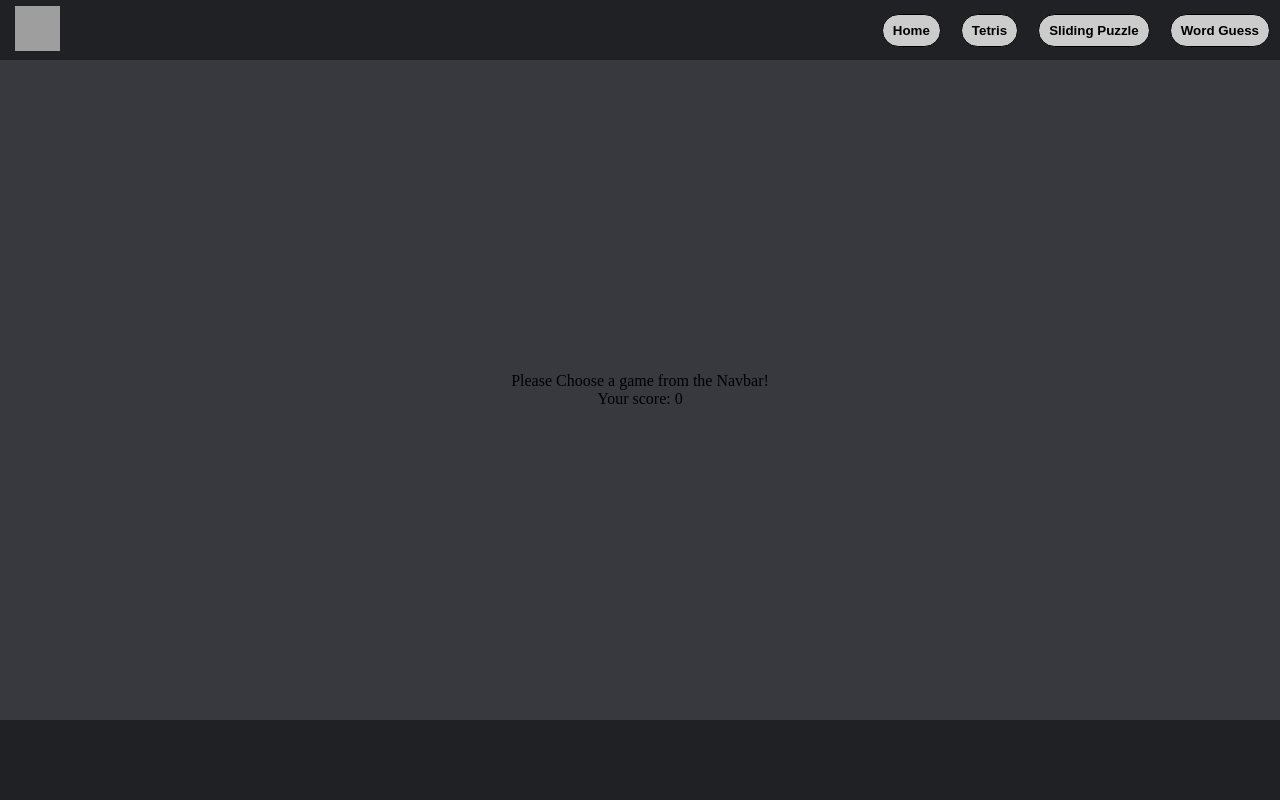
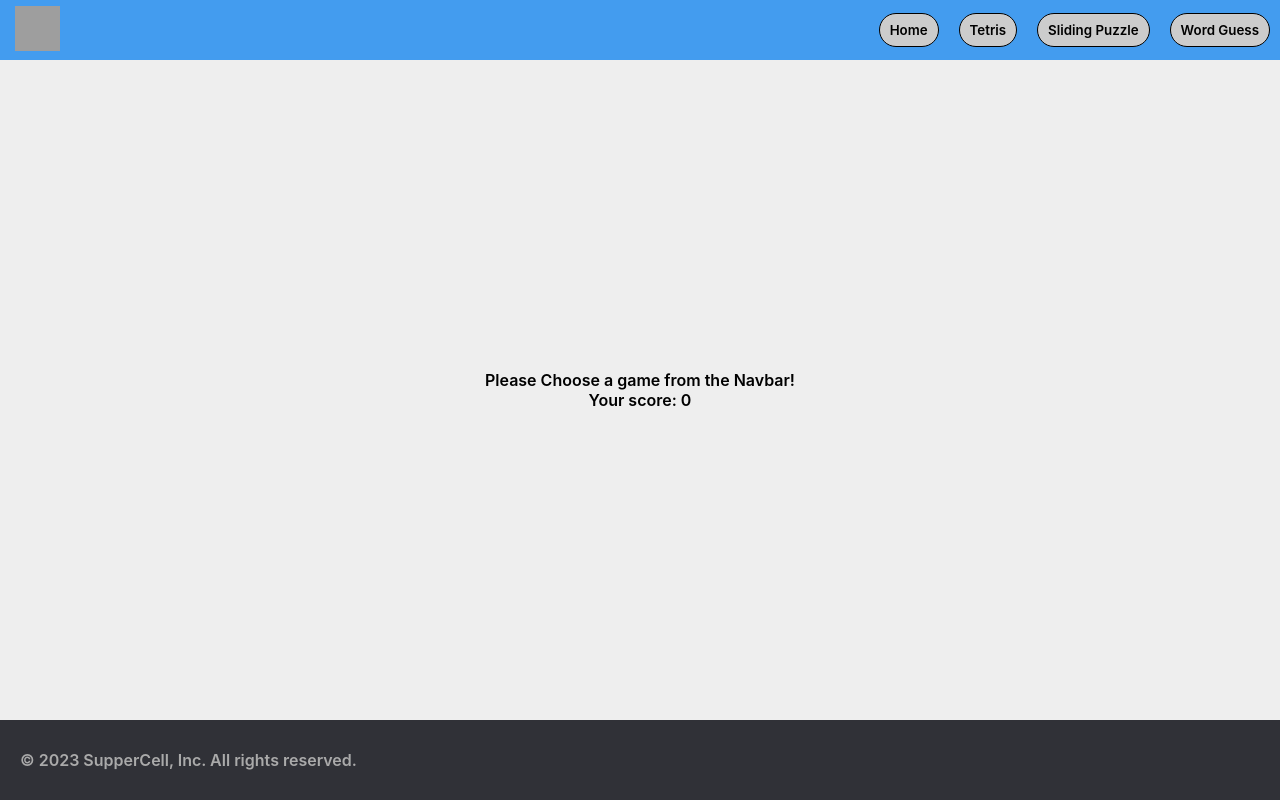
Before and after one commit to DarrenDuanAU/simple-games, a React (Create React App) app: page / in a window 1280 px wide. Built offline with nearby package versions, Linux system fonts and the light colour scheme; grey boxes are pictures that could not be loaded; the HTML template or start-up script is replaced by a standard one.

Commit message:
add style to the footer

```diff
--- a/src/components/Footer/Footer.js
+++ b/src/components/Footer/Footer.js
@@ -1,6 +1,7 @@
+import './style.css'
 const Footer = () => (
   <div className="footer">
-
+    <p className='copy-right'>© 2023 SupperCell, Inc. All rights reserved.</p>
   </div>
 )
 export default Footer;
--- /dev/null
+++ b/src/components/Footer/style.css
@@ -0,0 +1,4 @@
+.copy-right {
+  color:#aaa;
+  margin-left: 20px;
+}
--- a/src/style/App.css
+++ b/src/style/App.css
@@ -3,6 +3,8 @@
 * {
   margin: 0;
   padding: 0;
+  font-family: -apple-system, BlinkMacSystemFont, 'Segoe UI', 'Roboto', 'Oxygen', 'Ubuntu', 'Cantarell', 'Fira Sans', 'Droid Sans', 'Helvetica Neue', sans-serif;
+  font-weight: 600;
 }
 
 .log {
@@ -12,7 +14,6 @@
 .button {
   margin: 10px;
   padding: 8px 10px;
-  font-weight: 600;
   cursor: pointer;
   border-radius: 20px;
   border: 1px solid #000;
@@ -22,7 +23,7 @@
 
 .button:hover {
   border-radius: 6px;
-  background-color: #439CEF;
+  background-color: #fff;
 }
 
 .button:active {
@@ -36,7 +37,7 @@
   width: 100%;
   height: 60px;
   /* background-color: #439CEF; */
-  background-color: #202125;
+  background-color: #439CEF;
 }
 
 .page {
@@ -44,7 +45,7 @@
   justify-content: center;
   align-items: center;
   height: calc(100vh - 140px);
-  background-color: #37393f;
+  background-color: #eee;
 }
 
 .home {
@@ -60,5 +61,5 @@
   align-items: center;
   width: 100%;
   height: 80px;
-  background-color: #202125;
+  background-color: #303137;
 }
--- a/src/style/App.min.css
+++ b/src/style/App.min.css
@@ -1 +1 @@
-*{margin:0;padding:0}.log{margin:15px}.button{margin:10px;padding:8px 10px;font-weight:600;cursor:pointer;border-radius:20px;border:1px solid #000;background-color:#ccc;transition:0.8s}.button:hover{border-radius:6px;background-color:#439CEF}.button:active{background-color:#aaa}.header{display:flex;justify-content:space-between;align-items:center;width:100%;height:60px;background-color:#202125}.page{display:flex;justify-content:center;align-items:center;height:calc(100vh - 140px);background-color:#37393f}.home{display:flex;flex-direction:column;justify-content:center;align-items:center}.footer{display:flex;justify-content:space-between;align-items:center;width:100%;height:80px;background-color:#202125}
+*{margin:0;padding:0;font-family:-apple-system, BlinkMacSystemFont, 'Segoe UI', 'Roboto', 'Oxygen', 'Ubuntu', 'Cantarell', 'Fira Sans', 'Droid Sans', 'Helvetica Neue', sans-serif;font-weight:600}.log{margin:15px}.button{margin:10px;padding:8px 10px;cursor:pointer;border-radius:20px;border:1px solid #000;background-color:#ccc;transition:0.8s}.button:hover{border-radius:6px;background-color:#fff}.button:active{background-color:#aaa}.header{display:flex;justify-content:space-between;align-items:center;width:100%;height:60px;background-color:#439CEF}.page{display:flex;justify-content:center;align-items:center;height:calc(100vh - 140px);background-color:#eee}.home{display:flex;flex-direction:column;justify-content:center;align-items:center}.footer{display:flex;justify-content:space-between;align-items:center;width:100%;height:80px;background-color:#303137}
--- a/src/style/App.scss
+++ b/src/style/App.scss
@@ -3,6 +3,10 @@
 * {
   margin: 0;
   padding: 0;
+  font-family: -apple-system, BlinkMacSystemFont, 'Segoe UI', 'Roboto', 'Oxygen',
+  'Ubuntu', 'Cantarell', 'Fira Sans', 'Droid Sans', 'Helvetica Neue',
+  sans-serif;
+  font-weight: 600;
 }
 
 .log {
@@ -12,7 +16,6 @@
 .button {
   margin:10px;
   padding: 8px 10px;
-  font-weight: 600;
   cursor: pointer;
   border-radius: 20px;
   border: 1px solid #000;
@@ -22,7 +25,7 @@
 
 .button:hover {
   border-radius: 6px;
-  background-color: $primary;
+  background-color: $white;
 }
 
 .button:active {
@@ -36,7 +39,7 @@
   width: 100%;
   height: 60px;
   /* background-color: #439CEF; */
-  background-color: $black;
+  background-color: $primary;
 }
 
 .page {
@@ -60,5 +63,5 @@
   align-items: center;
   width: 100%;
   height: 80px;
-  background-color: $black;
+  background-color: $dark;
 }
```
Also changed, not shown: src/style/themes.scss (+5 -2 lines), 1 other file (tests, documents, lock files or other folders).
